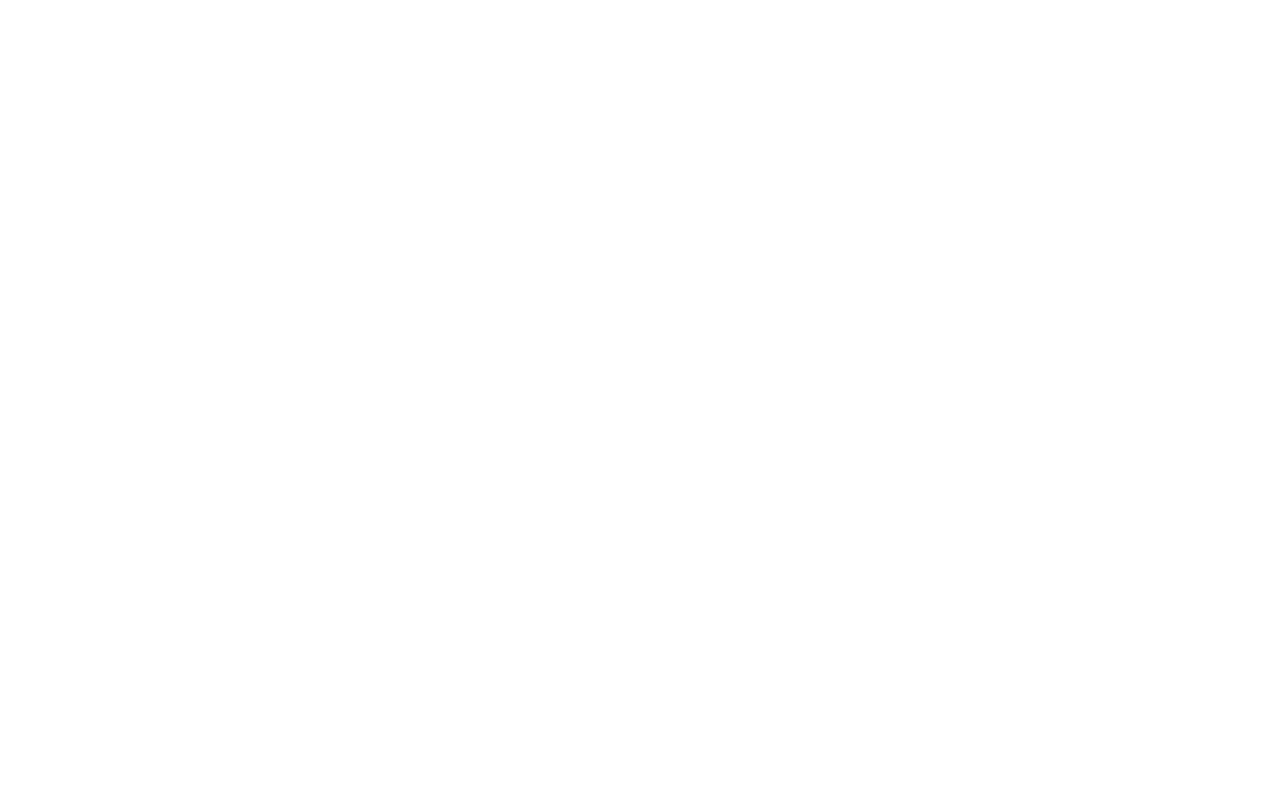
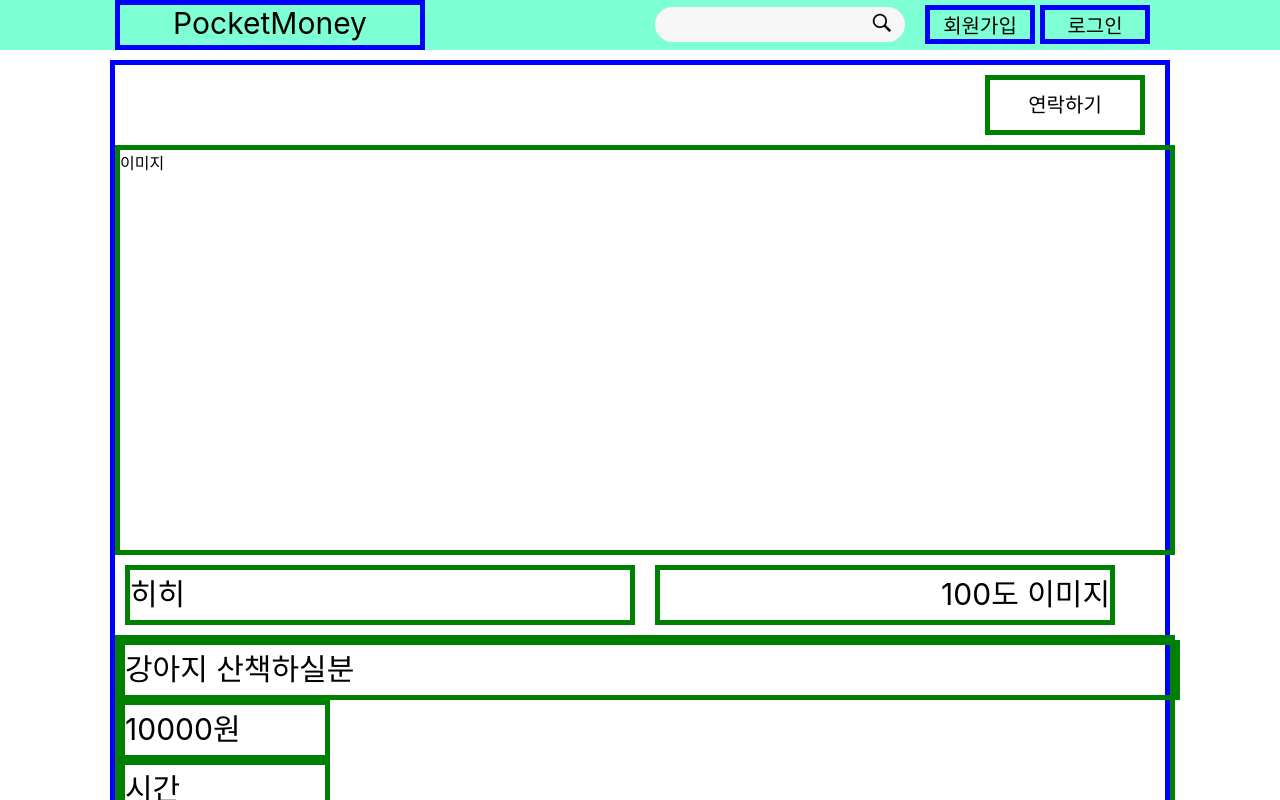
Before and after one commit to gomcool17/pocketMoney, a React (Create React App) app in the folder frontend/: page /board/1 in a window 1280 px wide. Before the commit this address had no page. Shown: the top 800 px of the page. Built offline with nearby package versions, Linux system fonts and the light colour scheme.

Commit message:
[ADD] 게시글 상세페이지 틀 구현

```diff
--- a/frontend/src/App.js
+++ b/frontend/src/App.js
@@ -1,11 +1,13 @@
 import React from "react";
 import DefaultPage from "./component/main/DefaultPage";
 import {BrowserRouter as Router, Route, Routes,} from "react-router-dom";
+import BoardDetails from "./component/boardDetails/BoardDetails";
 
 function App() {
   return (<Router>
     <Routes>
       <Route path="/" exact element={<DefaultPage />} />
+      <Route path="/board/:boardId" exact element={<BoardDetails />} />
     </Routes>
   </Router>);
 }
--- a/frontend/src/component/MainHeader.js
+++ b/frontend/src/component/MainHeader.js
@@ -1,6 +1,7 @@
 /* eslint-disable jsx-a11y/img-redundant-alt */
 import React, { useState } from 'react'
 import styled from 'styled-components';
+import { useNavigate } from 'react-router';
 
 const Header = styled.div`
   min-width: 1050px;
@@ -23,7 +24,7 @@
   border: 5px solid blue;
   height: 40px;
   width: 300px;
-
+  text-align: center;
   font-size: 30px;
   cursor: pointer;
 `
@@ -66,7 +67,8 @@
   border: 5px solid blue;
 `
 
-function MainHeader() {
+function MainHeader(props) {
+  const navigate = useNavigate();
   const [sword, setSword] = useState("")
   const search = () => {
     if (!sword.length) {
@@ -83,7 +85,7 @@
   }
   return <Header>
     <HeaderInside>
-        <Logo>PocketMoney</Logo>
+        <Logo onClick={()=>{navigate("/")}}>PocketMoney</Logo>
         <RightHeader>
           <Search>
             <Searchinput type='text'
--- /dev/null
+++ b/frontend/src/component/boardDetails/BoardDetails.js
@@ -0,0 +1,134 @@
+import React from 'react'
+import styled from 'styled-components';
+import MainHeader from '../MainHeader'
+import { useParams } from 'react-router';
+
+const Outside = styled.div`
+  width: 1050px;
+  margin: 10px auto;
+  border: 5px solid blue;
+`
+const ContentHeader = styled.div`
+  margin-top: 10px;
+  width: 1050px;
+  height: 70px;
+`
+const ConnectButton = styled.div`
+  width: 150px;
+  height:50px;
+  line-height: 50px;
+  font-size: 20px;
+  border: 5px solid green;
+  text-align: center;
+  margin-right: 20px;
+  margin-left: auto;
+  cursor: pointer;
+`
+const ContentImg = styled.div`
+  width: 1050px;
+  height: 400px;
+  border: 5px solid green;
+`
+const Writer = styled.div`
+  display: inline-block;
+  width: 500px;
+  height: 50px;
+  margin: 10px;
+  border: 5px solid green;
+  font-size: 30px;
+`
+const KindScore = styled.div`
+  display: inline-block;
+  width: 450px;
+  height: 50px;
+  margin: 10px;
+  border: 5px solid green;
+  font-size: 30px;
+  text-align: right;
+`
+const ContentBox = styled.div`
+  display: flex;
+  flex-direction: column;
+  width: 1050px;
+  font-size: 30px;
+  border: 5px solid green;
+`
+const Title = styled.div`
+  width: 1050px;
+  height: 50px;
+  border: 5px solid green;
+`
+const Salary = styled.div`
+  width: 200px;
+  height: 50px;
+  border: 5px solid green;
+`
+const Time = styled.div`
+  width: 200px;
+  height: 50px;
+  border: 5px solid green;
+`
+const Content = styled.div`
+  width: 1050px;
+  height: 400px;
+  overflow: auto;
+  border: 5px solid green;
+`
+const MapBox = styled.div`
+  width: 1050px;
+  height: 400px;
+  border: 5px solid green;
+`
+const CommentBox = styled.div`
+  width: 1050px;
+  height: 400px;
+  overflow: auto;
+  border: 5px solid green;
+`
+const Comment = styled.div`
+  margin: 20px auto;
+  width: 900px;
+  min-height: 100px;
+  overflow: auto;
+  border: 5px solid green;
+`
+
+const BoardDetails = (props) => {
+
+    const match = ()=> {alert("매칭테스트 성공")}
+    const params = useParams();
+    const boardId = params.boardId;
+    console.log(boardId)
+    return <>
+        <MainHeader
+            props={props}
+        />
+        <Outside>
+            <ContentHeader>
+            <ConnectButton onClick={match}>연락하기</ConnectButton>
+            </ContentHeader>
+            <ContentImg>이미지</ContentImg>
+            <Writer>히히</Writer>
+            <KindScore>100도 이미지</KindScore>
+            <ContentBox>
+                <Title>강아지 산책하실분</Title>
+                <Salary>10000원</Salary>
+                <Time>시간</Time>
+                <Content>내용</Content>
+                <MapBox>지도</MapBox>
+                <CommentBox>
+                    <Comment>안녕안녕하세요안녕하세요안녕하세요안녕하세요안녕하세요안녕하세요안녕하세요안녕하세요안녕하세요안녕하세요안녕하세요안녕하세요안녕하세요안녕하세요안녕하세요안녕하세요하세요안녕하세요안녕하세요</Comment>
+                    <Comment>안녕하세요</Comment>
+                    <Comment>안녕하세요</Comment>
+                    <Comment>안녕하세요</Comment>
+                    <Comment>ㅈㅂㄷㅇㄴㅊㅌㅋ안녕하세요</Comment>
+                    <Comment>안녕하세요</Comment>
+                </CommentBox>
+            </ContentBox>
+        </Outside>
+
+    </>
+
+}
+
+export default BoardDetails
```
Lines whose indentation alone changed are shown as unchanged.
